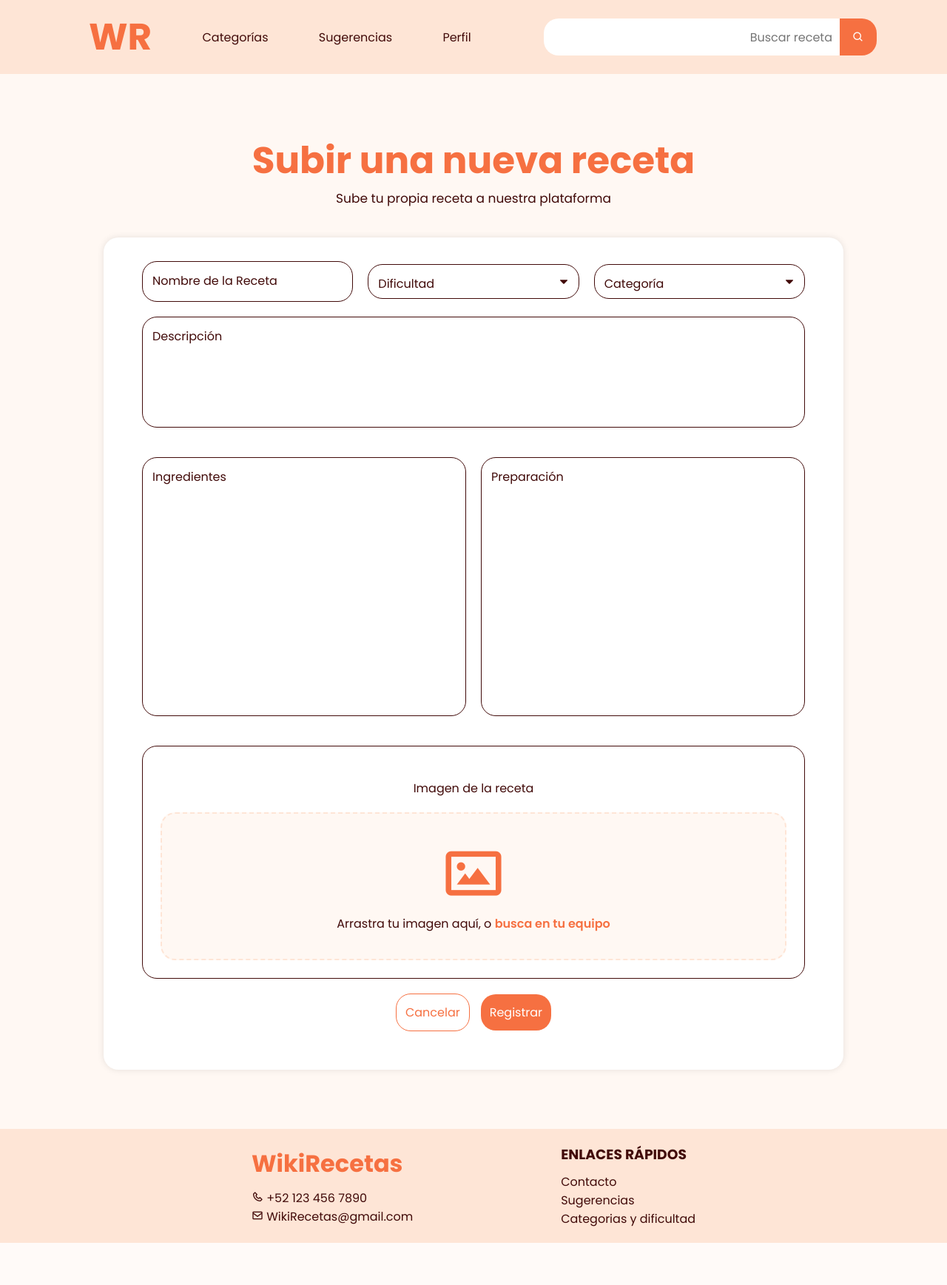
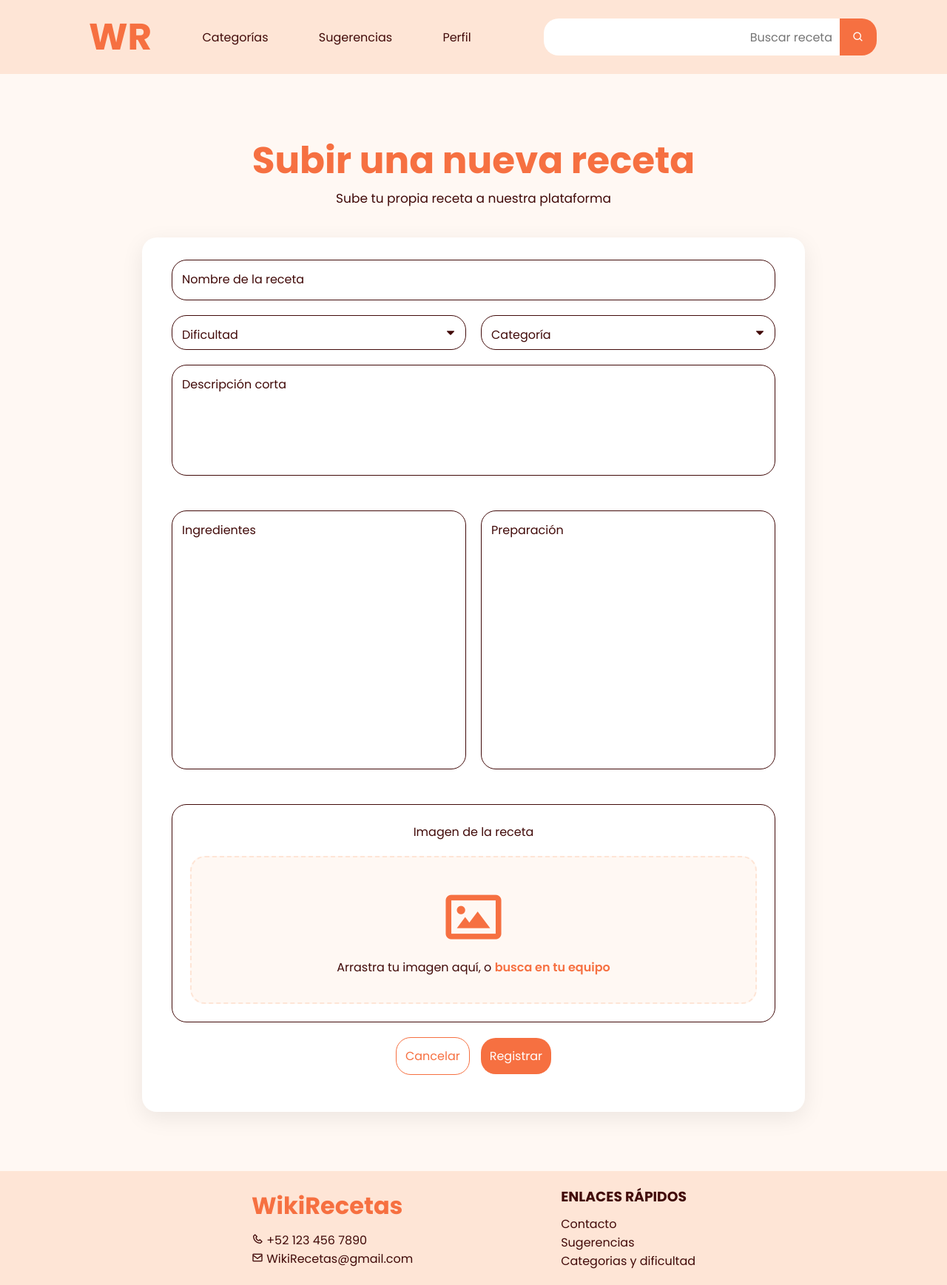
Before and after one commit to Misael-Barajas/WikiRecetas, a Flask app: page /nueva_receta in a window 1280 px wide. Shown: the whole page at 74% size. Before the commit the page ends 1680 px from the top, so only its background shows below. Run offline with Flask 3, Linux system fonts and the light colour scheme; a user stored in the database is signed in; tables that the repository leaves empty hold one stand-in row (values such as "Sample post").

Commit message:
fix: corregir etiquetas y mejorar estilos en formularios de recetas

```diff
--- a/main.py
+++ b/main.py
@@ -179,7 +179,6 @@ def editar_receta(idReceta):
     if request.method == 'GET':
         categorias = Categoria().consultaGeneral()
         return render_template('editar-receta.html', receta=r, categorias=categorias)
-
     if request.method == 'POST':
         r.nombre = request.form['nombreReceta']
         r.descripcion = request.form['descripcion']
--- a/static/css/mis-recetas.css
+++ b/static/css/mis-recetas.css
@@ -147,6 +147,7 @@
 
 .modal-btn-cancelar:hover {
   background-color: #ddd;
+  transform: scale(1.05);
 }
 
 .modal-btn-eliminar {
--- a/templates/editar-receta.html
+++ b/templates/editar-receta.html
@@ -22,7 +22,7 @@ Editar Receta
                 <div class="fila-flex">
                     <div class="input-wrapper">
                         <input type="text" id="nombreReceta" name="nombreReceta" placeholder=" " required value="{{ receta.nombre }}">
-                        <label for="nombreReceta">Nombre de la Receta</label>
+                        <label for="nombreReceta">Nombre de la receta</label>
                     </div>
                 </div>
 
--- a/templates/nueva-receta.html
+++ b/templates/nueva-receta.html
@@ -1,27 +1,31 @@
+{% extends 'base.html' %}
+{% block head %}
 <link rel="stylesheet" href="{{ url_for('static', filename='css/nueva-receta.css') }}">
 <link rel="stylesheet" href="{{ url_for('static', filename='css/info-secciones.css') }}">
-{% extends 'base.html' %}
-{% block head %}
 {% endblock %}
 {% block title %}
 Nueva receta
 {% endblock %}
+
 {% block content %}
 <main>
-    <div class="container">
+    <div class="container form-nueva-receta">
         <div class="card-title">
             <h1>Subir una nueva receta</h1>
             <p>Sube tu propia receta a nuestra plataforma</p>
         </div>
 
-        <div class="card-cont">
+        <div class="card-form-receta">
             <form method="POST" action="{{ url_for('nueva_receta') }}" class="form-nueva-receta" enctype="multipart/form-data">
 
                 <div class="fila-flex">
                     <div class="input-wrapper">
-                        <input type="text" id="nombre" name="nombreReceta" placeholder=" " required>
-                        <label for="nombre">Nombre de la Receta</label>
+                        <input type="text" id="nombreReceta" name="nombreReceta" placeholder=" " required">
+                        <label for="nombreReceta">Nombre de la receta</label>
                     </div>
+                </div>
+
+                <div class="fila-flex">
                     <div class="input-wrapper">
                         <select id="dificultad" name="dificultad" required>
                             <option value="" disabled selected></option>
@@ -44,7 +48,7 @@ Nueva receta
 
                 <div class="input-wrapper">
                     <textarea id="descripcion" name="descripcion" class="textarea-descripcion" placeholder=" " required></textarea>
-                    <label for="descripcion">Descripción</label>
+                    <label for="descripcion">Descripción corta</label>
                 </div>
 
                 <div class="fila-columnas">
```
